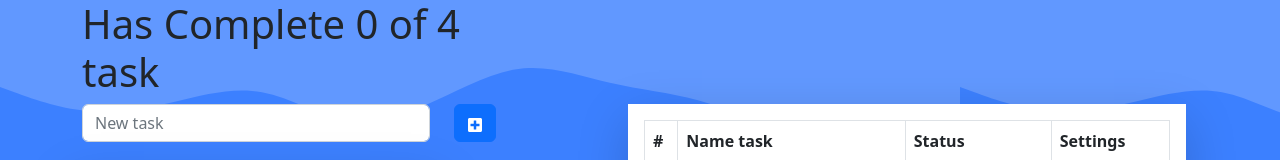
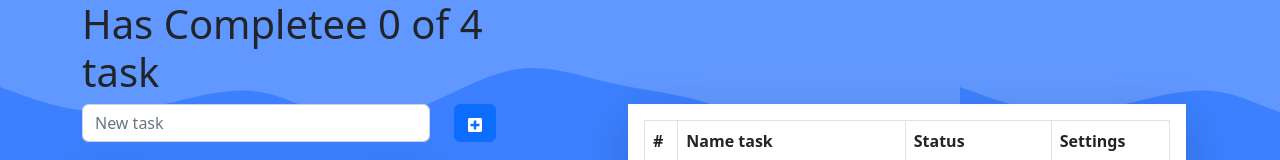
Before and after one commit to Misterdev19/Todo-React-, a React (Create React App) app: page / in a window 1280 px wide. Shown: the top 160 px of the page. Built offline with nearby package versions, Linux system fonts and the light colour scheme.

Commit message:
Prueba desde sanbox

```diff
--- a/src/components/TodoCounter.jsx
+++ b/src/components/TodoCounter.jsx
@@ -1,8 +1,10 @@
-import React  from "react";
+import React from "react";
 
-export function TodoCounter ({total , completed}){
-    let countTodo =  completed.length;
-    return (
-        <h3 className="display-6">Has Complete  {countTodo} of {total} task</h3>
-    )
+export function TodoCounter({ total, completed }) {
+  let countTodo = completed.length;
+  return (
+    <h3 className="display-6">
+      Has Completee {countTodo} of {total} task
+    </h3>
+  );
 }
```
